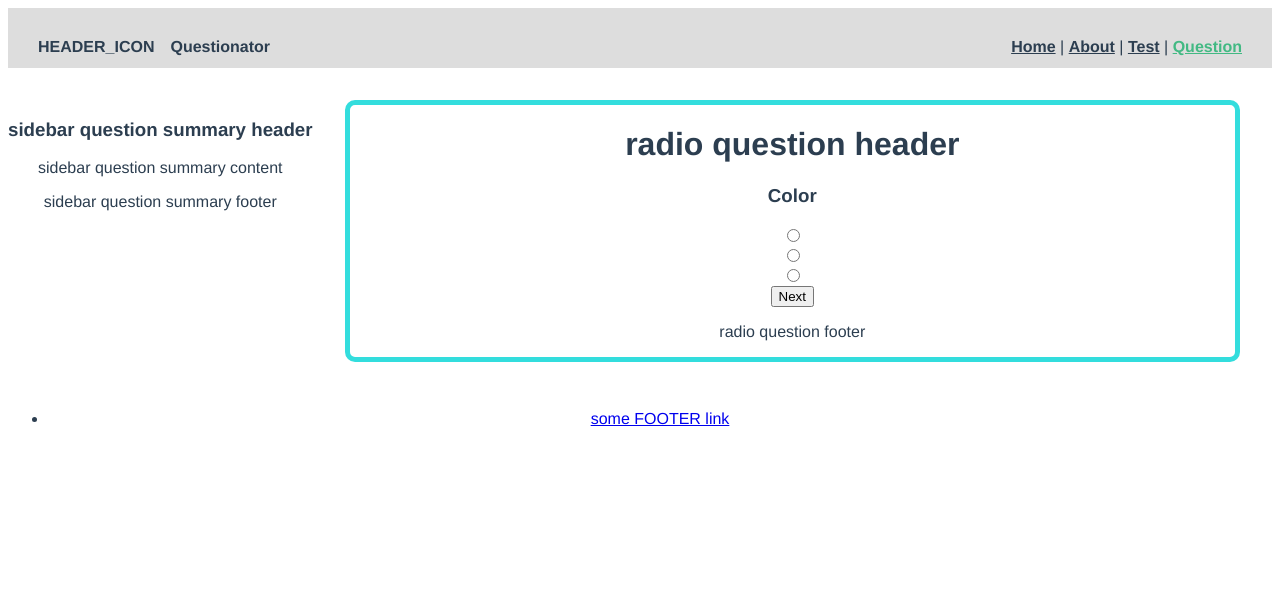
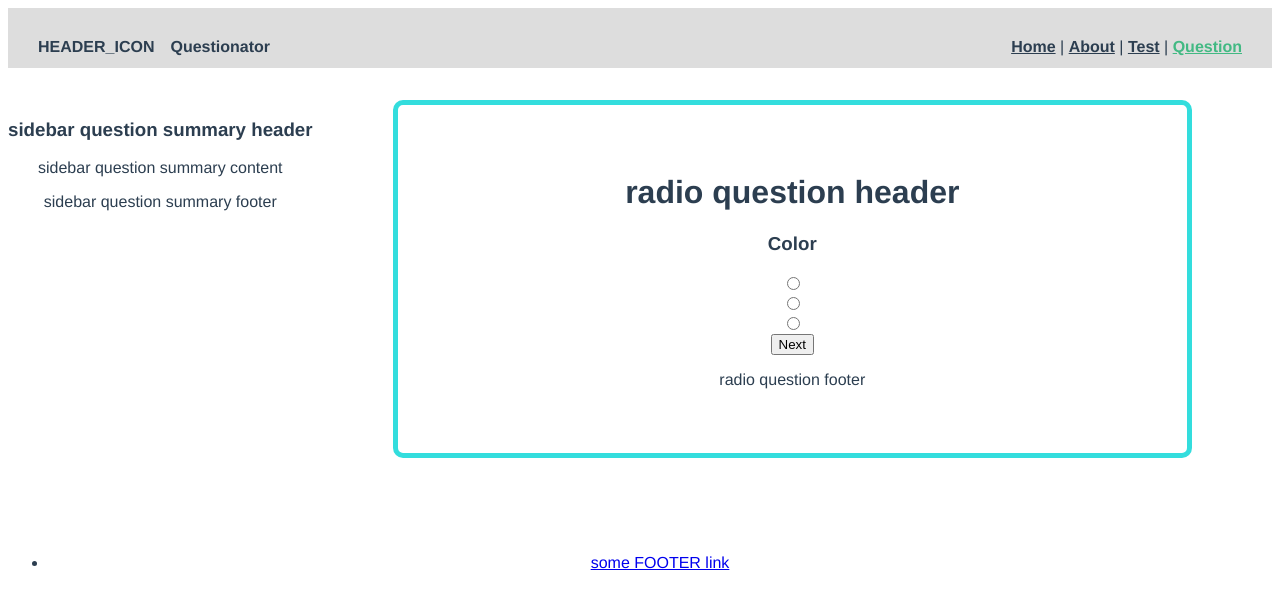
Before and after one commit to Duckolyte/questionator, a Vue app: page /question in a window 1280 px wide. Shown: the top 608 px of the page. Built offline with nearby package versions, Linux system fonts and the light colour scheme.

Commit message:
comment out box shadow for question and summary elements.

```diff
--- a/src/components/question/BaseQuestion.vue
+++ b/src/components/question/BaseQuestion.vue
@@ -40,7 +40,9 @@ export default
   border: #3DD solid 5px;
   background: #FFF;
   border-radius: 10px;
-  margin: 0 2em 2em 2em;
+  margin: 0 5em 5em 5em;
+  padding: 3em;
+  /*box-shadow: 8px 8px 5px 8px #888888;*/
 }
 
 </style>
--- a/src/components/sidebar/BaseSidebar.vue
+++ b/src/components/sidebar/BaseSidebar.vue
@@ -39,7 +39,7 @@ export default {
 <style scoped>
 
 #base-sidebar {
-  float: left;
+  /*box-shadow: 10px 10px 10px 0px #888888;*/
 }
 
 </style>
--- a/src/views/Question.vue
+++ b/src/views/Question.vue
@@ -56,23 +56,4 @@ export default {
   flex: auto;
 }
 
-.question-deprecated {
-  flex-direction: row;
-  align-items: start;
-  align-content: stretch;
-  justify-content: start;
-}
-
-#floating-question {
-  float: left;
-}
-
-#center-question {
-  vertical-align: center;
-}
-
-.stop-float {
-  clear: both;
-}
-
 </style>
```
